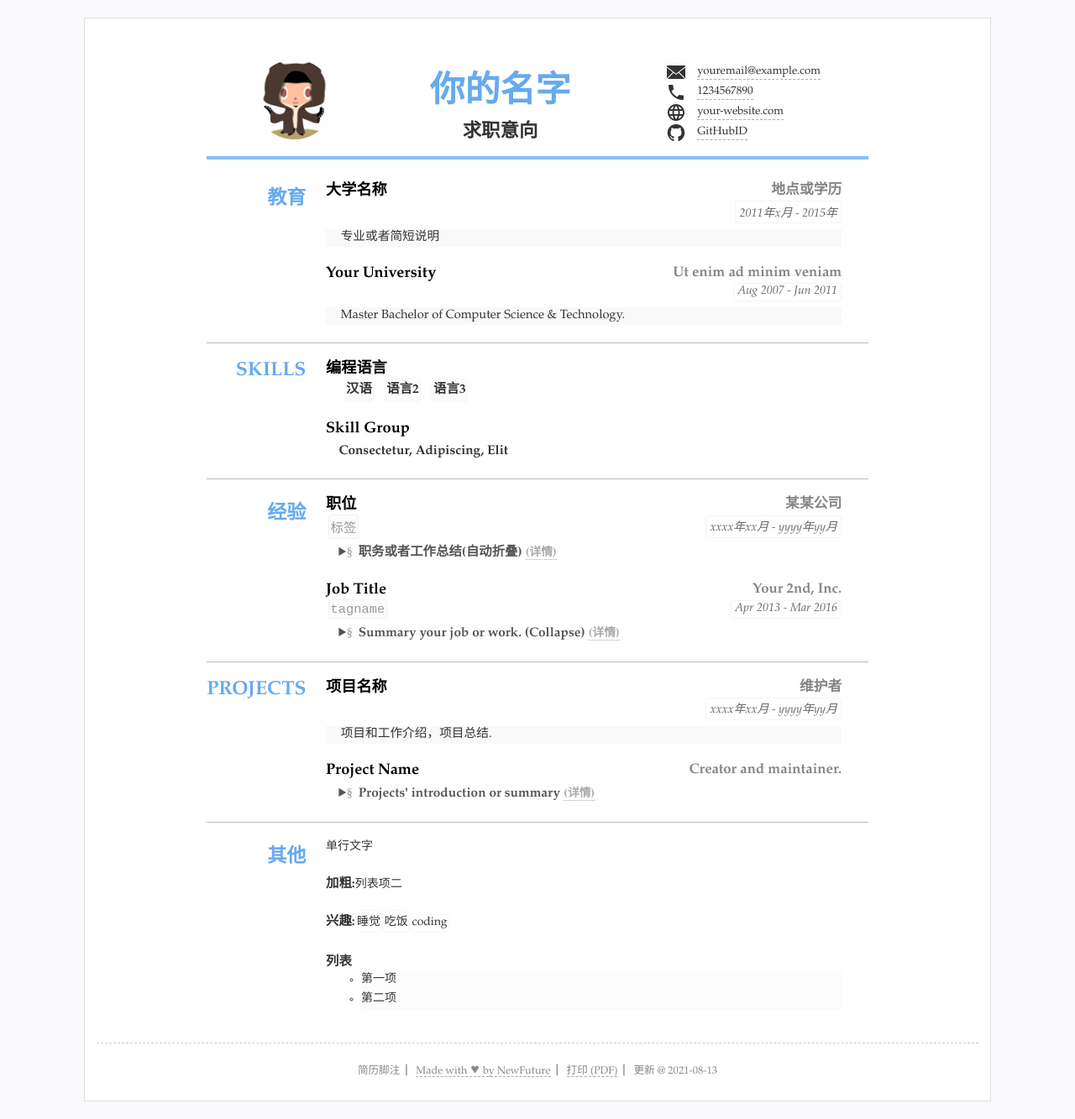
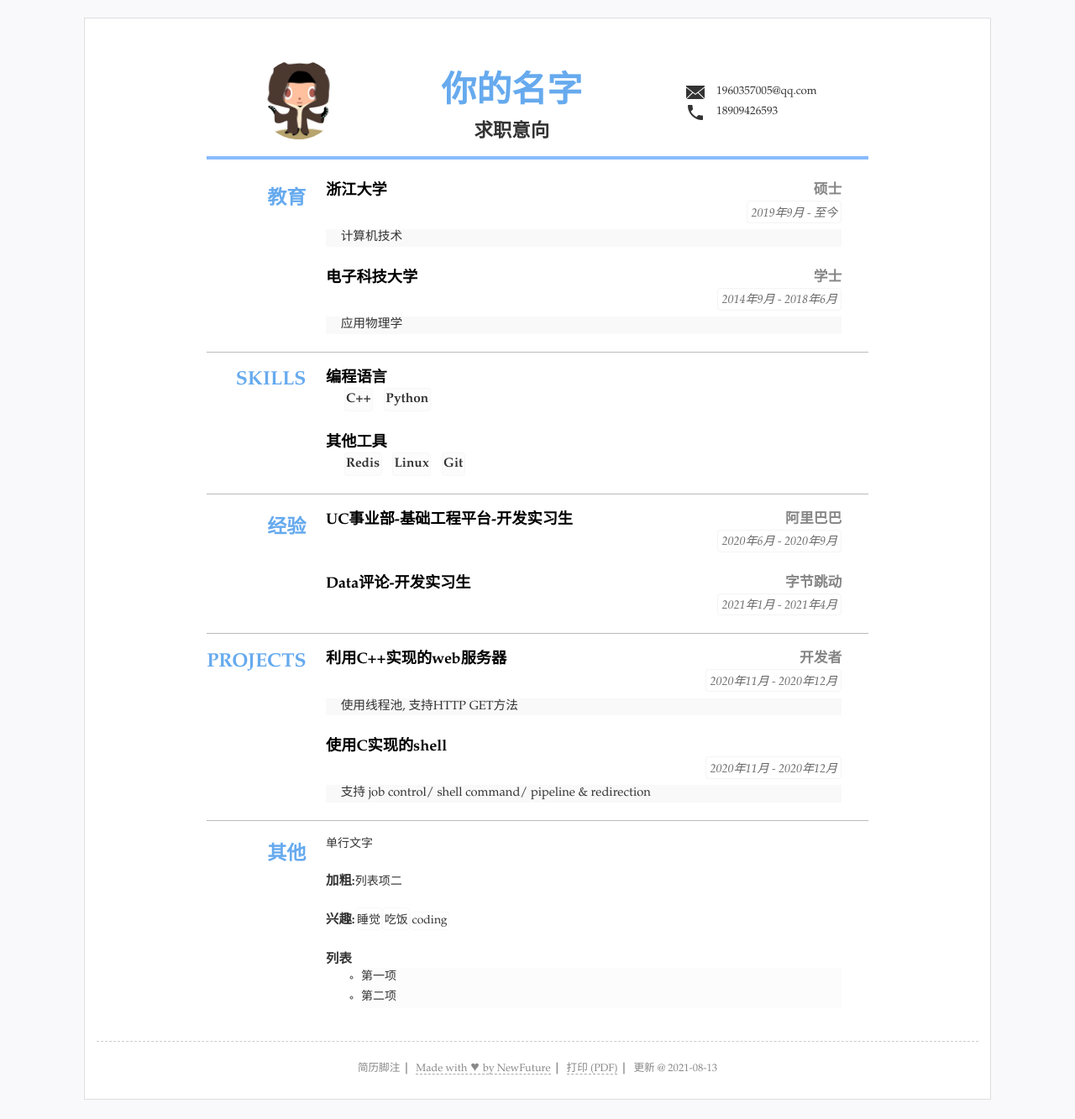
Before and after one commit to zouxingyu/cv, a Jekyll site: the page built from index.html, in a window 1280 px wide. Shown: the whole page at 84% size. Built offline with Jekyll 4.4.1, drawn with Linux system fonts in a browser that asks for light colours.

Commit message:
Update resume.yml

```diff
--- a/_data/resume.yml
+++ b/_data/resume.yml
@@ -9,80 +9,68 @@ photo: "assets/img/photo.jpg" #照片可空，不显示
 
 #联系方式
 contact: #联系方式连接等3~5行
-- text: "youremail@example.com" #文本内容
-  href: 'mailto:youremail@example.com' #链接，无链接则空
+- text: "1960357005@qq.com" #文本内容
   icon: 'icons/email.svg' #图标 svg文件
-- text: "1234567890"
-  href: 'tel:1234567890'
+- text: "18909426593"
   icon: 'icons/phone.svg'
-- text: "your-website.com"
-  href: 'http://your-website.com'
-  icon: 'icons/web.svg'
-- text: "GitHubID"
-  href: 'https://github.com/NewFuture'
-  icon: "icons/github.svg"
-  attr: 'target="_blank"' #新标签页打开
-  # - text: "地址"
-  #   icon: "icons/location.svg"
 
 #main下面是主体内容，类别条数不限
 main: #简历主要内容，
 - type: education #类别为ID
   name: 教育 #显示名称，空则使用type
   content: #内容基本格式 标题-副标题-日期-详细内容 (都允许空)
-  - title: 大学名称
-    duration: "2011年x月 - 2015年"
-    sub: 地点或学历
-    detail: 专业或者简短说明
-  - title: Your University
-    duration: Aug 2007 - Jun 2011
-    sub: Ut enim ad minim veniam
-    detail: Master Bachelor of Computer Science & Technology.
+  - title: 浙江大学
+    duration: "2019年9月 - 至今"
+    sub: 硕士
+    detail: 计算机技术
+  - title: 电子科技大学
+    duration: "2014年9月 - 2018年6月"
+    sub: 学士
+    detail: 应用物理学
 
 - type: skills
   # name: "技能"
   content:
   - title: 编程语言
     items: #itmems 可以小块的方式显示
-    - 汉语
-    - 语言2
-    - 语言3
-  - title: Skill Group
-    summary: Consectetur, Adipiscing, Elit
+    - C++
+    - Python
+  - title: 其他工具
+    items: #itmems 可以小块的方式显示
+    - Redis
+    - Linux
+    - Git
 
 - type: experience
   name: 经验
   content:
-  - title: 职位
-    sub: 某某公司
-    duration: "xxxx年xx月 - yyyy年yy月"
-    tags:
-    - 标签
-    summary: 职务或者工作总结(自动折叠)
-    detail: 同时包含 summary和detail在Chrome，Safari(包括IOS)，Android和新版Firefox等会自动折叠，不支持折叠的浏览器和展开后表现一致
-    # open: open
+  - title: UC事业部-基础工程平台-开发实习生
+    sub: 阿里巴巴
+    duration: "2020年6月 - 2020年9月"
+    #summary: 职务或者工作总结(自动折叠)
+    list:
+    - 为神马搜索的算法工程平台处理链增加缓存模块，
+    - 为神马搜索封建服务添加新的封禁策略
     #可以设置open默认展开
-  - title: Job Title
-    sub: Your 2nd, Inc.
-    duration: Apr 2013 - Mar 2016
-    tags:
-    - tagname
-    summary: Summary your job or work. (Collapse)
-    detail: Details can be collapsed in Chrome Safari, Firefox, Opera and so on. Duis aute irure dolor in reprehenderit in voluptate velit esse cillum dolore eu fugiat nulla pariatur. Excepteur sint occaecat cupidatat non proident, sunt in culpa qui officia deserunt mollit anim id est laborum.
-
+  - title: Data评论-开发实习生
+    sub: 字节跳动
+    duration: "2021年1月 - 2021年4月"
+    #summary: Summary your job or work. (Collapse)
+    #detail: Details can be collapsed in Chrome Safari, Firefox, Opera and so on. Duis aute irure dolor in reprehenderit in voluptate velit esse cillum dolore eu fugiat nulla pariatur. Excepteur sint occaecat cupidatat non proident, sunt in culpa qui officia deserunt mollit anim id est laborum.
+    list:
+    - 开发抖音热评自动放出工具
+    - 开发抖音表情包回查工具
+    - 更新头条举报送审服务
 - type: projects
   name: Projects
   content:
-  - title: 项目名称
-    duration: xxxx年xx月 - yyyy年yy月
-    detail: 项目和工作介绍，项目总结.
-    sub: 维护者
-  - title: Project Name
-    summary: Projects' introduction or summary
-    detail:
-      md: _data/demo.md
-    sub: Creator and maintainer.
-   #可继续添加更多内容
+  - title: 利用C++实现的web服务器
+    duration: 2020年11月 - 2020年12月
+    detail: 使用线程池, 支持HTTP GET方法
+    sub: 开发者
+  - title: 使用C实现的shell
+    duration: 2020年11月 - 2020年12月
+    detail: 支持 job control/ shell command/ pipeline & redirection
 
 #others 其他简略内容(列表)
 others: #其他列表显示
```
